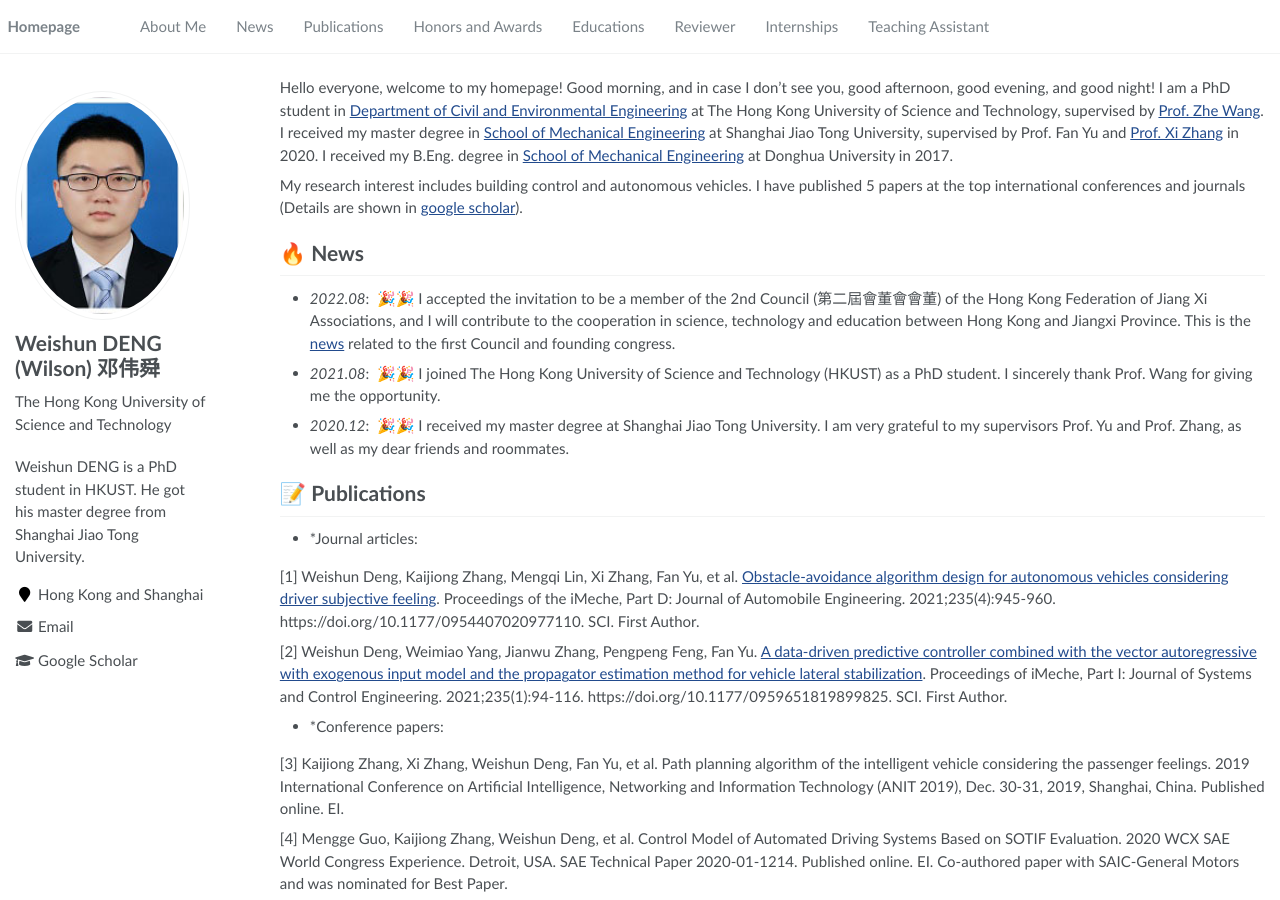
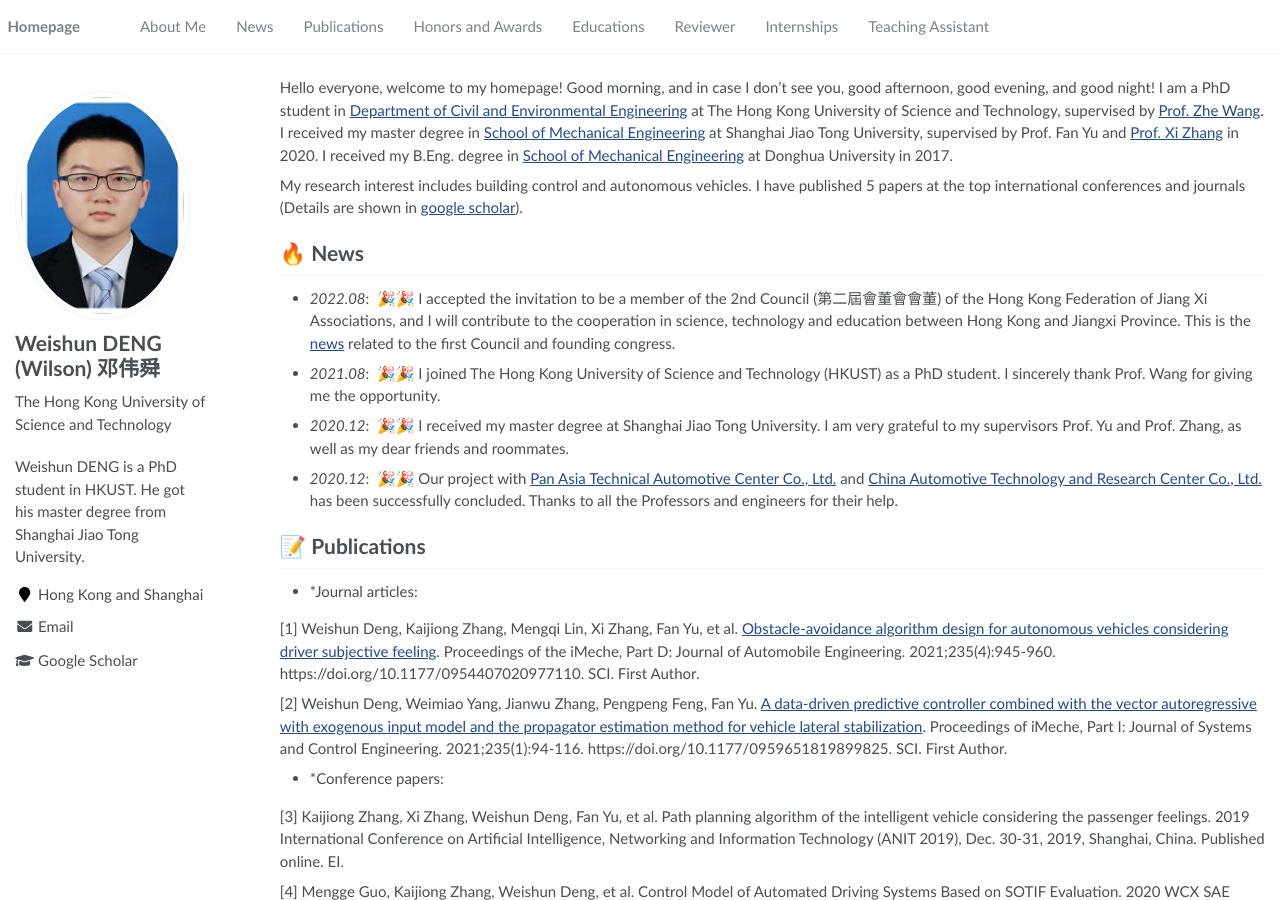
Before and after one commit to RayeRen/acad-homepage.github.io, a Jekyll site: the page built from _pages/about.md, in a window 1280 px wide and 900 px high. Built offline with Jekyll 4.4.1, drawn with Linux system fonts in a browser that asks for light colours.

Commit message:
Update about.md

```diff
--- a/_pages/about.md
+++ b/_pages/about.md
@@ -30,6 +30,7 @@ My research interest includes building control and autonomous vehicles. I have p
 
 - *2020.12*: &nbsp;🎉🎉 I received my master degree at Shanghai Jiao Tong University. I am very grateful to my supervisors Prof. Yu and Prof. Zhang, as well as my dear friends and roommates.
 
+- *2020.12*: &nbsp;🎉🎉 Our project with [Pan Asia Technical Automotive Center Co., Ltd.](http://www.patac.com.cn/) and [China Automotive Technology and Research Center Co., Ltd.](https://www.catarc.ac.cn/) has been successfully concluded. Thanks to all the Professors and engineers for their help.
 
 # 📝 Publications
 - *Journal articles:
```
